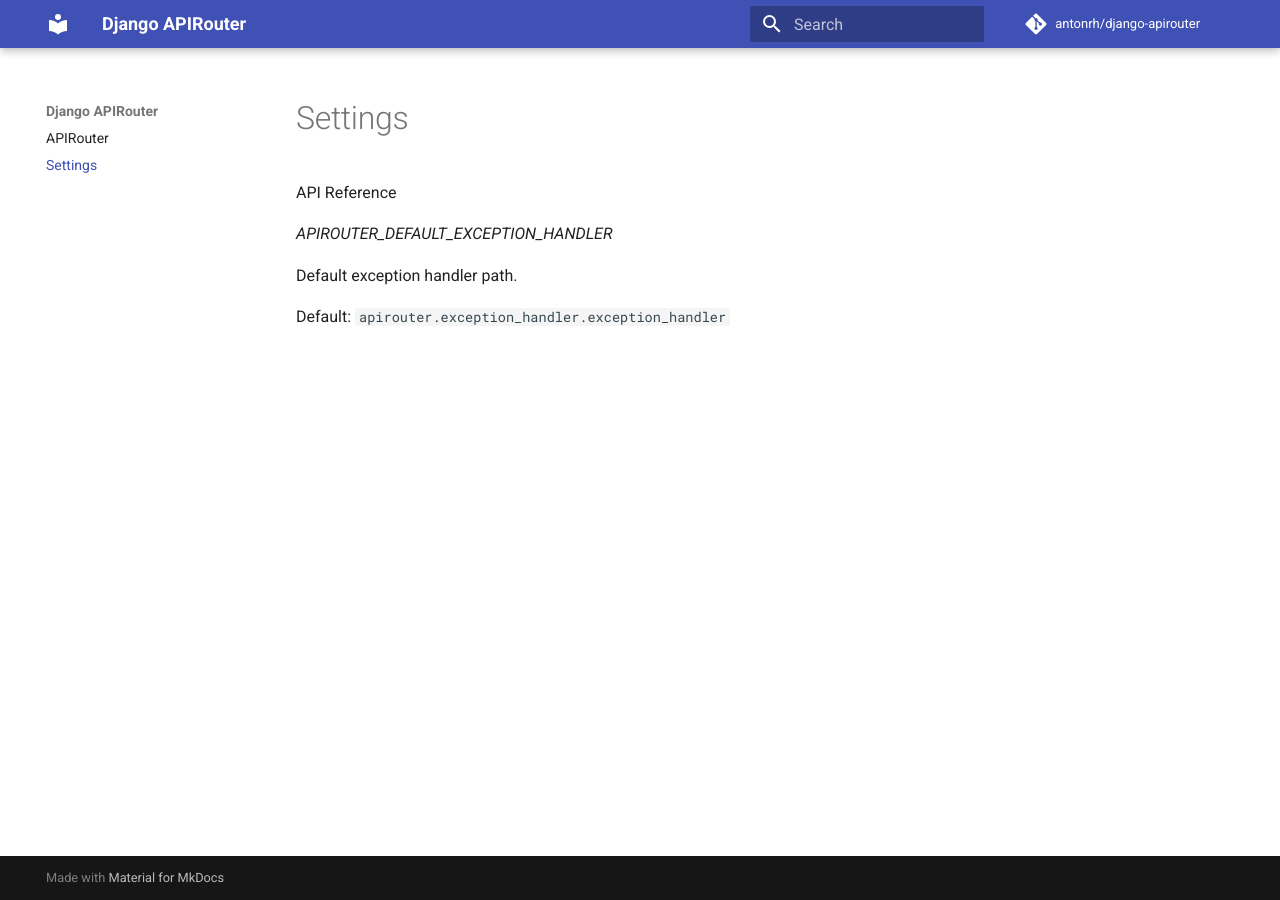
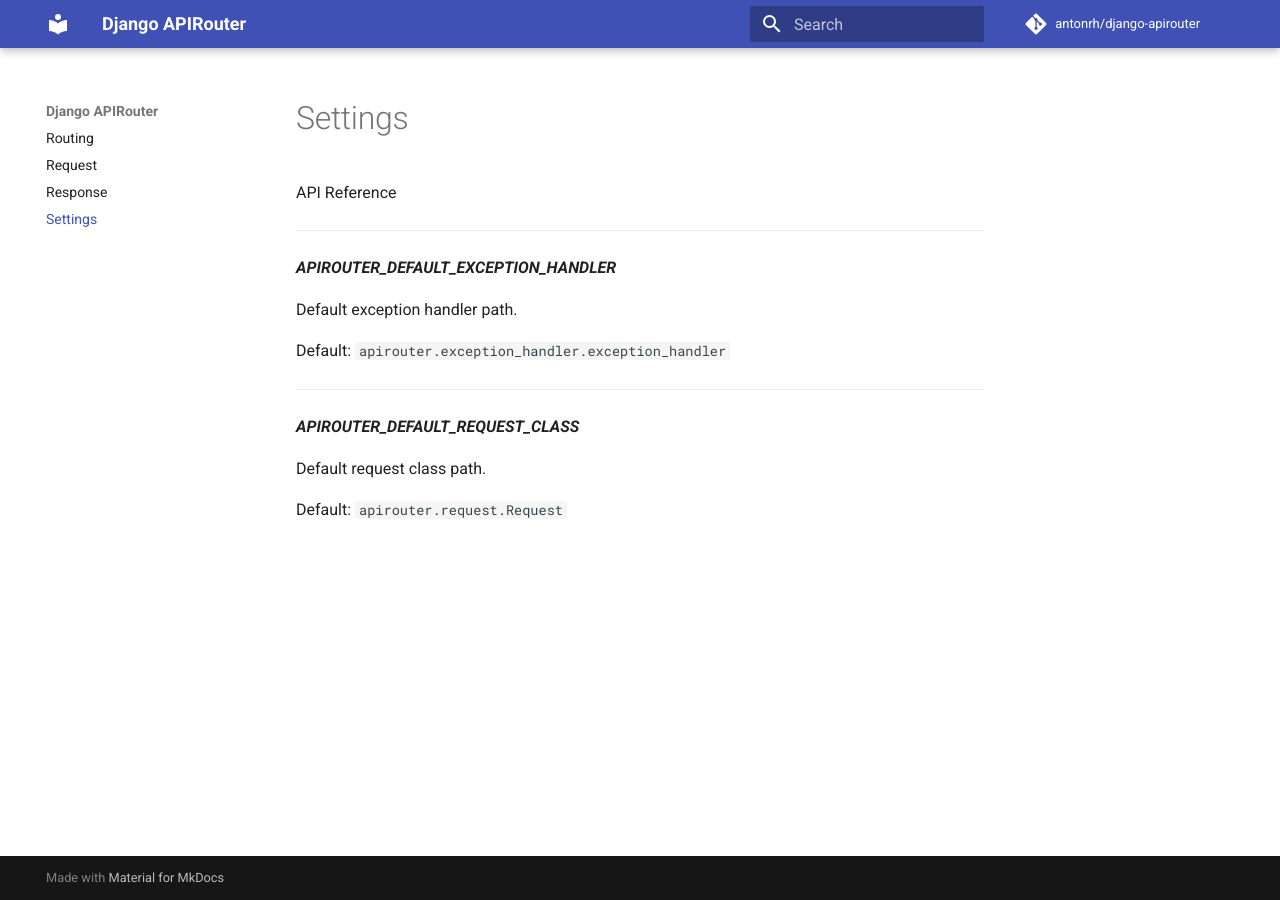
Before and after one commit to antonrh/django-apirouter, an MkDocs documentation site: the page built from docs/settings.md, in a window 1280 px wide. Built offline with MkDocs 1.6.1 and Material for MkDocs 9.7.7, drawn with Linux system fonts in a browser that asks for light colours; comment, search, counter and statistics services are not loaded.

Commit message:
Add custom request

```diff
--- a/docs/settings.md
+++ b/docs/settings.md
@@ -1,8 +1,19 @@
 API Reference
 
-*APIROUTER_DEFAULT_EXCEPTION_HANDLER*
+---
+
+***APIROUTER_DEFAULT_EXCEPTION_HANDLER***
 
 Default exception handler path.
 
 Default:
 `apirouter.exception_handler.exception_handler`
+
+---
+
+***APIROUTER_DEFAULT_REQUEST_CLASS***
+
+Default request class path.
+
+Default:
+`apirouter.request.Request`
--- a/mkdocs.yml
+++ b/mkdocs.yml
@@ -10,7 +10,9 @@
 edit_uri: ""
 
 nav:
-- APIRouter: 'index.md'
+- Routing: 'index.md'
+- Request: 'request.md'
+- Response: 'response.md'
 - Settings: 'settings.md'
 
 markdown_extensions:
```
Also changed, not shown: README.md (+1 -1 lines), docs/index.md (+2 -0 lines), docs/request.md (added, +1 -0 lines), docs/response.md (added, +1 -0 lines), 2 other files.
